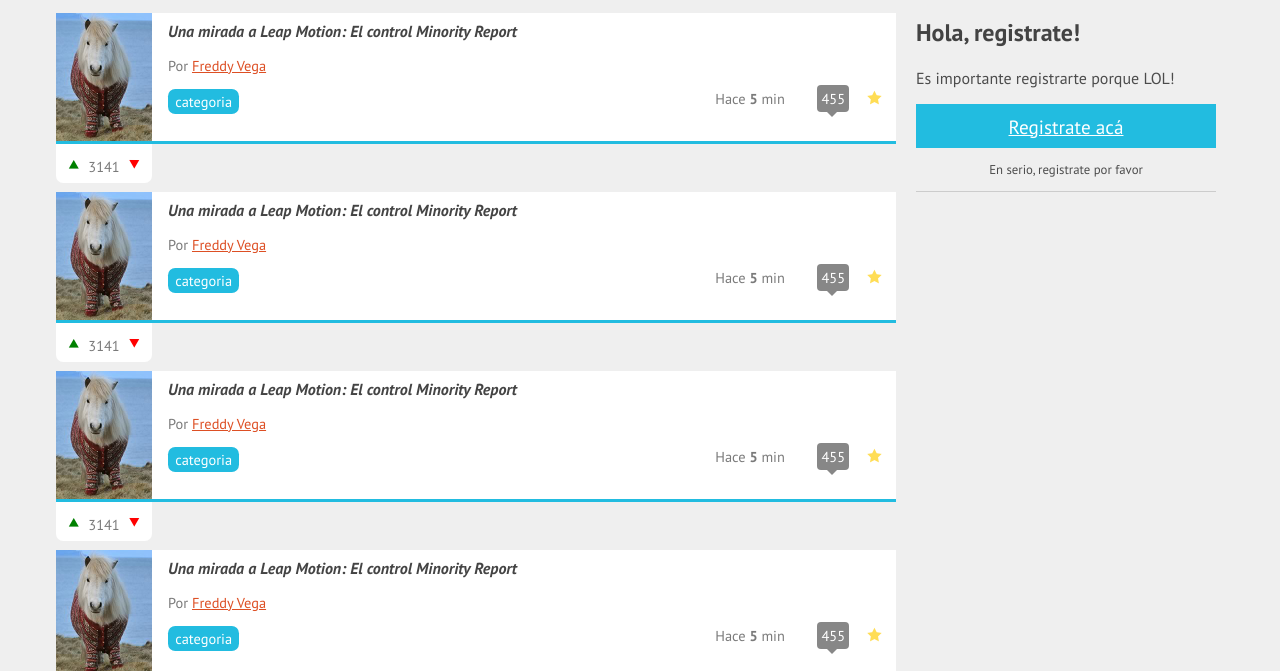
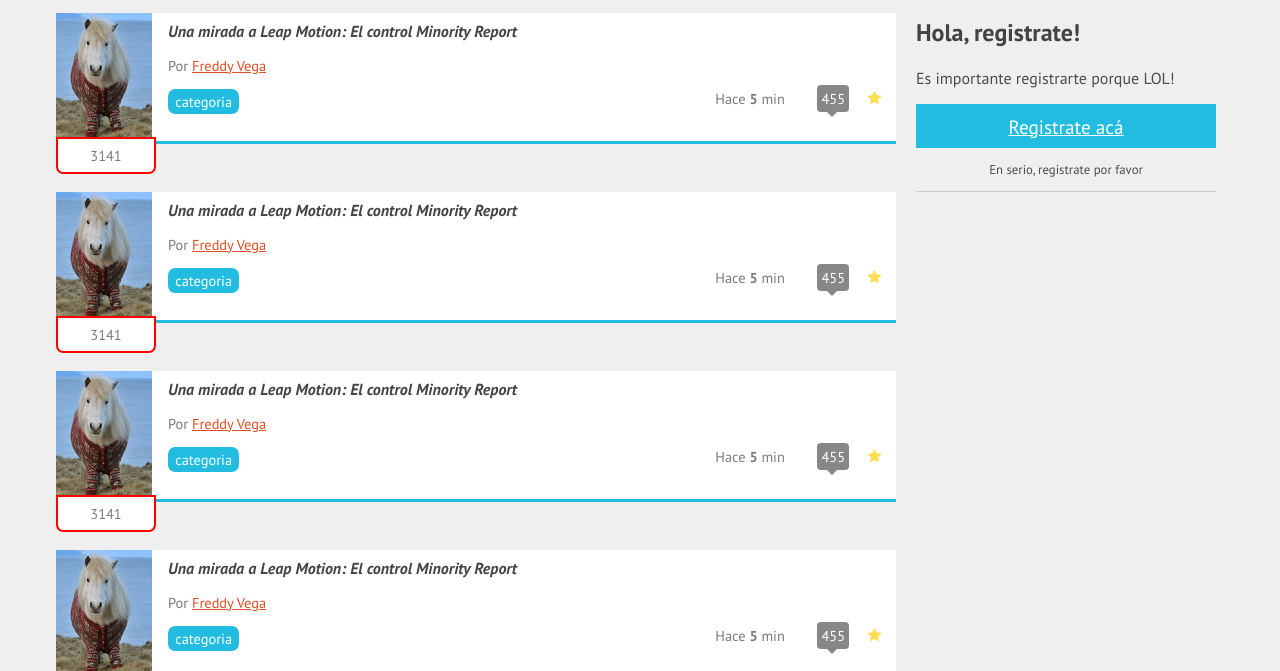
Before and after one commit to GrupoRivero/Puls3-America, a plain HTML site: page index.html in a window 1280 px wide. Shown: the part 136-807 px from the top of the page. Drawn offline with Linux system fonts and the light colour scheme.

Commit message:
votacion usando positition

```diff
--- a/estilos.css
+++ b/estilos.css
@@ -164,6 +164,8 @@ nav #publicar_nav a
 	margin-bottom: 3em;
 	min-height: 128px;
 	position: relative;
+
+
 }
 #contenido .item p
 {
@@ -237,31 +239,10 @@ nav #publicar_nav a
 {
 	background: white;
 	border-radius: 0 0 0.5em 0.5em;
-	margin: 3px 0 0 0;
+	border: 2px solid red;
+	margin: :3px 0 0 0;
 	padding: 0.5em 0;
 	position: absolute;
 	text-align: center;
-	top: 100%;
 	width: 96px;
 }
-#contenido .item .votacion a
-{
-	text-decoration: none;
-}
-#contenido .item .votacion .down:after,
-#contenido .item .votacion .up:after
-{
-	font-family: "icomoon";
-	font-size: 1.5em;
-	vertical-align: bottom;
-}
-#contenido .item .votacion .down:after
-{
-	color: red;
-	content: "\e001";
-}
-#contenido .item .votacion .up:after
-{
-	color: green;
-	content: "\e002";
-}
```
